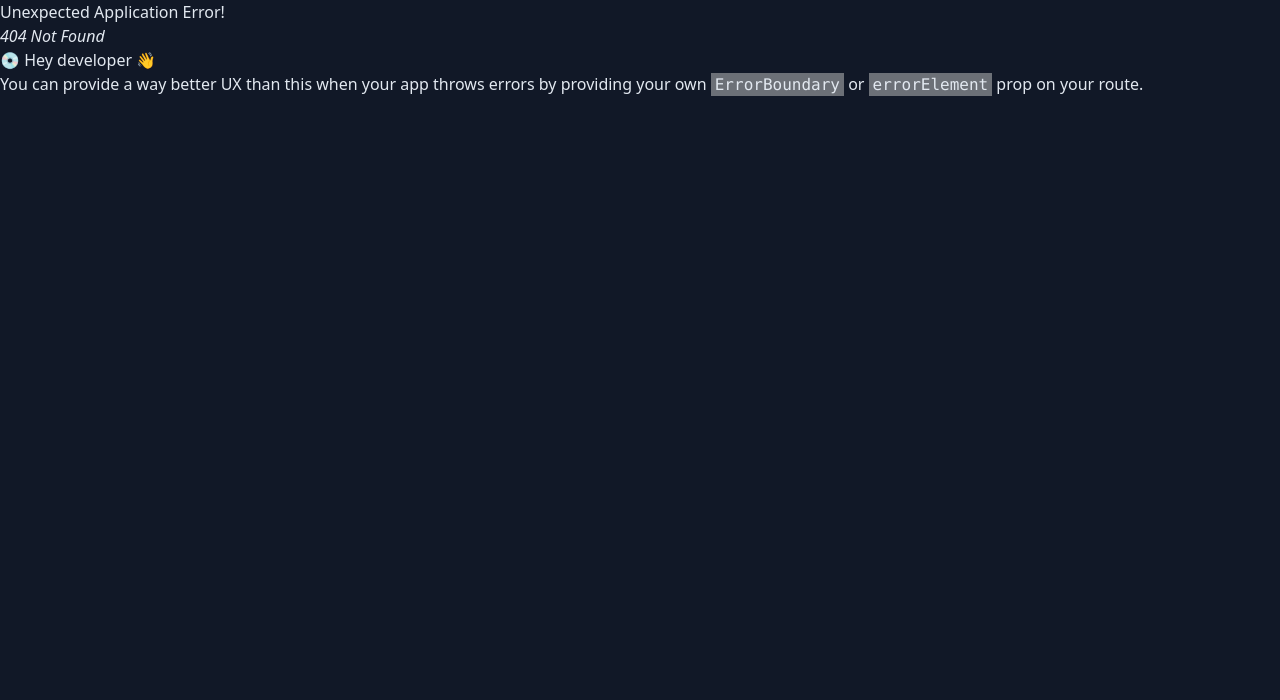
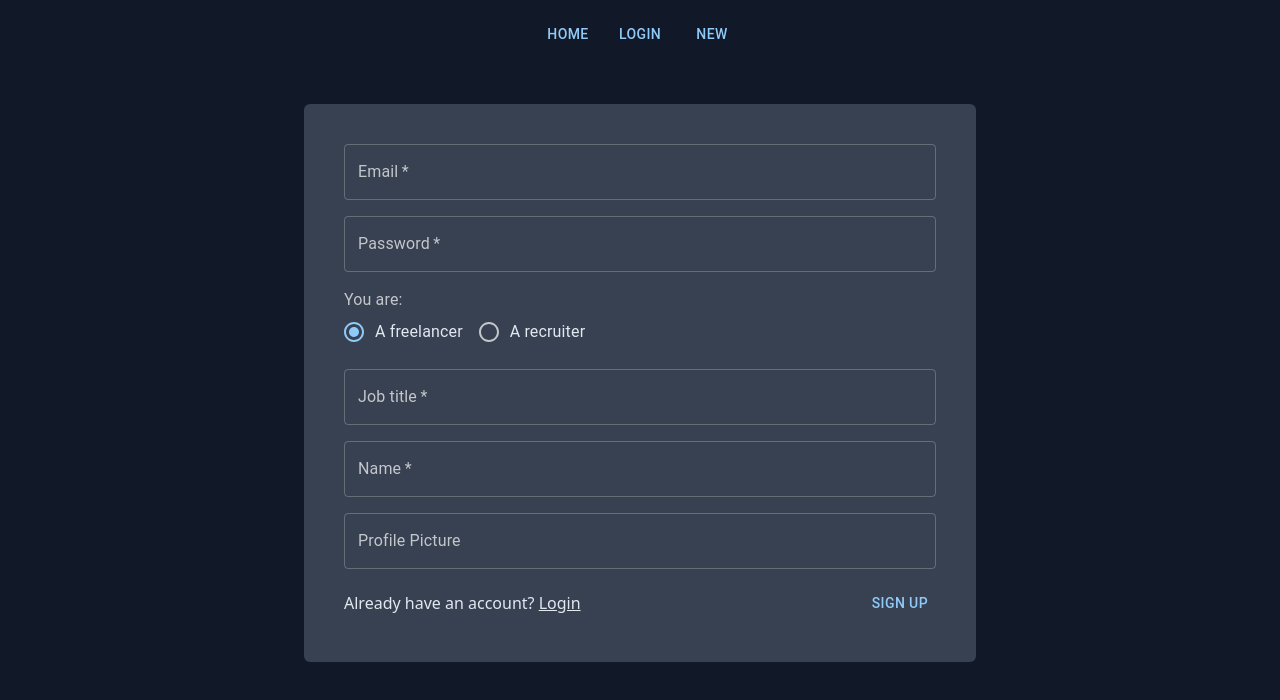
Before and after one commit to juhhh0/freelancers-front, a React (Vite) app: page /signup in a window 1280 px wide. Before the commit this address had no page. Shown: the top 700 px of the page. Built offline with nearby package versions, Linux system fonts and the light colour scheme.

Commit message:
signup user

```diff
--- a/src/App.css
+++ b/src/App.css
@@ -9,3 +9,7 @@ body {
 main{
   @apply mx-auto max-w-2xl w-full;
 }
+
+.user-form{
+  @apply flex flex-col gap-4 mt-10 p-10 bg-gray-700 rounded-md;
+}
--- a/src/components/Navbar.tsx
+++ b/src/components/Navbar.tsx
@@ -9,6 +9,8 @@ export default function Navbar() {
         <Link to="/">
           <Button>Home</Button>
         </Link>
+        <Link to="/login">
+        <Button>Login</Button></Link>
         {addMenu()}
       </div>
     </nav>
--- /dev/null
+++ b/src/pages/Login.tsx
@@ -0,0 +1,30 @@
+import {
+  Button,
+  TextField,
+} from "@mui/material";
+import Navbar from "../components/Navbar";
+import { Link } from "react-router-dom";
+
+export default function Login() {
+  return (
+    <main>
+      <Navbar />
+      <form
+        action=""
+        className="user-form"
+      >
+        <TextField type="email" variant="outlined" label="Email" />
+        <TextField type="password" variant="outlined" label="Password" />
+        <div className="w-full flex justify-between items-center">
+          <span>
+            No account?{" "}
+            <Link className="underline" to={"/signup"}>
+              Sign up
+            </Link>
+          </span>
+          <Button className="w-fit">Login</Button>
+        </div>
+      </form>
+    </main>
+  );
+}
--- /dev/null
+++ b/src/pages/Signup.tsx
@@ -0,0 +1,139 @@
+import {
+  Button,
+  FormControl,
+  FormControlLabel,
+  FormLabel,
+  Radio,
+  RadioGroup,
+  TextField,
+} from "@mui/material";
+import Navbar from "../components/Navbar";
+import { Link } from "react-router-dom";
+import { useState } from "react";
+import { gql, useMutation } from "@apollo/client";
+
+const ADD_USER = gql`
+  mutation AddUser($user: AddUserInput!) {
+    addUser(user: $user) {
+      email
+      name
+      role
+      id
+    }
+  }
+`;
+
+export default function Signup() {
+  const [role, setRole] = useState("freelancer");
+  const [email, setEmail] = useState("");
+  const [password, setPassword] = useState("");
+  const [name, setName] = useState("");
+  const [picture, setPicture] = useState("");
+  const [title, setTitle] = useState("");
+
+  const [addUser, { loading, error }] = useMutation(ADD_USER, {
+    refetchQueries: ["GetUsers"],
+  });
+
+  const submit = async (e: any) => {
+    e.preventDefault();
+    await addUser({
+      variables: {
+        user: {
+          email: email,
+          password: password,
+          name: name,
+          role: role,
+          picture: picture,
+          title: title,
+        },
+      },
+    });
+
+    if(!error){
+        console.log("redirect")
+        window.location.href = "/login"
+    }
+  };
+
+  return (
+    <main>
+      <Navbar />
+      <form action="" className="user-form" onSubmit={submit}>
+        <TextField
+          type="email"
+          onChange={(e) => setEmail(e.target.value)}
+          variant="outlined"
+          label="Email"
+          required
+        />
+        <TextField
+          type="password"
+          variant="outlined"
+          label="Password"
+          onChange={(e) => setPassword(e.target.value)}
+          required
+        />
+        <FormControl>
+          <FormLabel id="role">You are:</FormLabel>
+          <RadioGroup
+            row
+            aria-labelledby="role"
+            defaultValue="freelancer"
+            name="radio-buttons-group"
+            onChange={(e) => setRole(e.target.value)}
+          >
+            <FormControlLabel
+              value="freelancer"
+              control={<Radio />}
+              label="A freelancer"
+            />
+            <FormControlLabel
+              value="recruiter"
+              control={<Radio />}
+              label="A recruiter"
+            />
+          </RadioGroup>
+        </FormControl>
+
+        {role === "freelancer" && (
+          <>
+            <TextField
+              type="text"
+              variant="outlined"
+              label="Job title"
+              onChange={(e) => setTitle(e.target.value)}
+              required={role === "freelancer"}
+            />
+          </>
+        )}
+        <TextField
+          type="text"
+          variant="outlined"
+          label={role === "freelancer" ? "Name" : "Company Name"}
+          onChange={(e) => setName(e.target.value)}
+          required
+        />
+        <TextField
+          type="text"
+          variant="outlined"
+          label={role === "freelancer" ? "Profile Picture" : "Company Picture"}
+          onChange={(e) => setPicture(e.target.value)}
+        />
+
+        <div className="w-full flex justify-between items-center">
+          <span>
+            Already have an account?{" "}
+            <Link className="underline" to={"/login"}>
+              Login
+            </Link>
+          </span>
+          <Button type="submit" className="w-fit">
+            {loading ? <img src="/spinner.svg" alt="" /> : "Sign up"}
+          </Button>
+        </div>
+        {error && <p>{error.message}</p>}
+      </form>
+    </main>
+  );
+}
```
Also changed, not shown: src/main.tsx (+10 -0 lines), public/spinner.svg (added).
